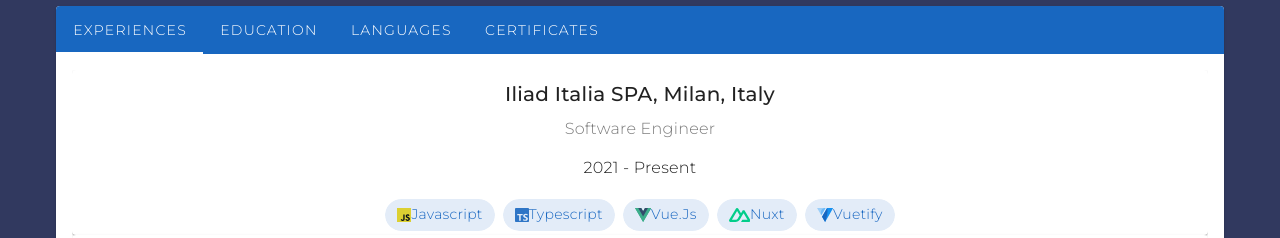
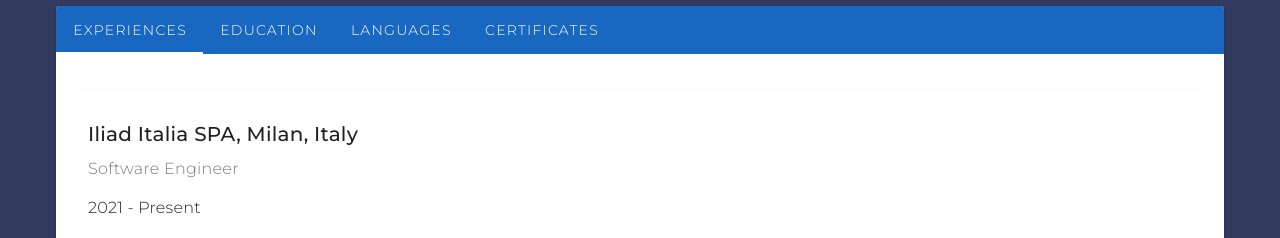
Before and after one commit to PasqualeCapuano/portfolio, a Vue app: page / in a window 1280 px wide. Shown: the part 550-788 px from the top of the page. Built offline with nearby package versions, Linux system fonts and the light colour scheme.

Commit message:
fix card style

```diff
--- a/src/components/portfolio/Curriculum.vue
+++ b/src/components/portfolio/Curriculum.vue
@@ -13,7 +13,10 @@
           <v-card-text>
             <v-tabs-window v-model="tab">
               <v-tabs-window-item value="one">
-                <v-card v-for="(item, index) in store.previousCompanies">
+                <v-card
+                  class="experience my-5 py-5"
+                  v-for="(item, index) in store.previousCompanies"
+                >
                   <v-card-title
                     >{{ item.name }}, {{ item.location }}</v-card-title
                   >
@@ -27,7 +30,8 @@
                     class="ma-1"
                     color="primary"
                     v-for="chip in store.previousCompanies[index].technologies"
-                    ><Icon :icon="chip.icon" /> {{ chip.name }}</v-chip
+                    ><Icon :icon="chip.icon" class="mx-2" />
+                    {{ chip.name }}</v-chip
                   >
                 </v-card>
               </v-tabs-window-item>
@@ -54,4 +58,9 @@
 const tab = ref('one')
 </script>
 
-<style></style>
+<style>
+.experience {
+  text-align: left;
+  border-left: 3px solid #1976d2;
+}
+</style>
```
